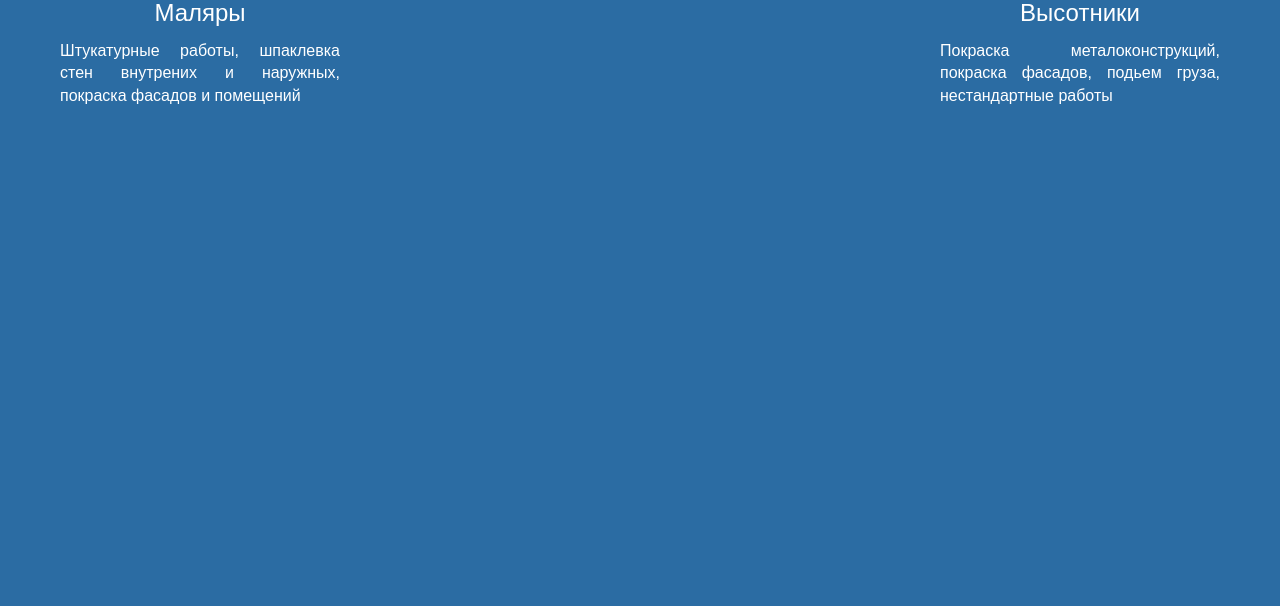
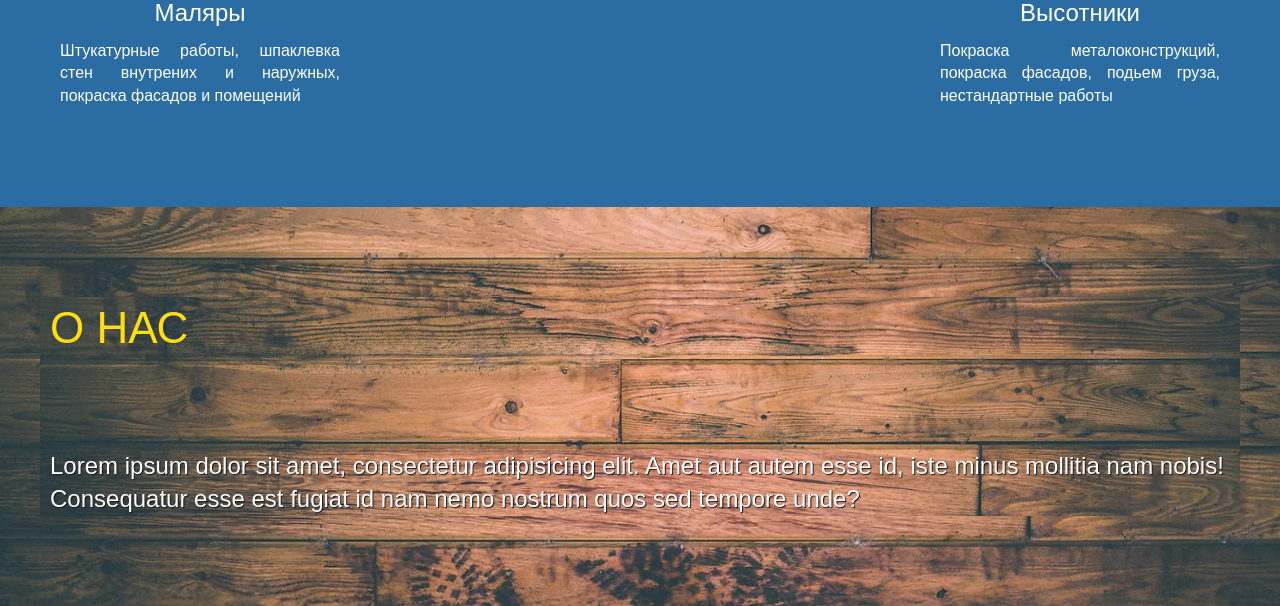
Before and after one commit to ur5fot/brigadecraftsmen, a Django app: page / in a window 1280 px wide. Shown: the part 1406-2012 px from the top of the page. Before the commit the page ends 1510 px from the top, so only its background shows below. Run offline with Django 4.2, Linux system fonts and the light colour scheme; some libraries are stand-ins or nearby versions; some web fonts are replaced.

Commit message:
feat ( index page ) article about

```diff
--- a/construction/main/static/main/css/index.css
+++ b/construction/main/static/main/css/index.css
@@ -122,13 +122,33 @@ img {
     margin-left: 10%;
     margin-top: 100px;
 }
+.article__title {
+    font-size: 44px;
+    color: #ffffff;
+    text-transform: uppercase;
+}
+.article__title--yellow {
+    color: #FFDE11;
+}
+
+.article__text {
+    font-size: 24px;
+}
+
+.article__text--white {
+    color: #ffffff;
+    text-shadow: 1px 1px 1px #1a1a1a;
+}
 
 .article-img__title {
     font-size: 44px;
     color: #ffffff;
     text-transform: uppercase;
 }
+.text-shadow {
+    text-shadow: 1px 1px 1px #1a1a1a;
 
+}
 .article-img__title-sub {
     color: #ffffff;
     font-size: 20px;
@@ -144,7 +164,7 @@ img {
 .article__title {
     font-size: 44px;
     margin-bottom: 90px;
-    text-align: center;
+    /*text-align: center;*/
     text-transform: uppercase;
 }
 
@@ -196,3 +216,10 @@ img {
     margin-top: 10px;
     text-align: justify;
 }
+
+.article-about {
+    background: #6C6C6E url("../img/bg_wall.webp") center;
+    background-size: cover;
+}
+.article-about__text {
+}
--- a/construction/main/templates/main/index.html
+++ b/construction/main/templates/main/index.html
@@ -31,9 +31,9 @@
 
         <article class="article-img">
             <div class="wrap article-img__text-wrap">
-                <h1 class="article-img__title">Звоните</h1>
-                <p class="article-img__title-sub">Спроектируем, построим</p>
-                <a class="number number--yellow number--big" href="tel:+380665222451">+38 (066) 5 222 451</a>
+                <h1 class=" article-img__title text-shadow">Звоните</h1>
+                <p class="article-img__title-sub text-shadow">Спроектируем, построим</p>
+                <a class="number number--yellow number--big text-shadow" href="tel:+380665222451">+38 (066) 5 222 451</a>
             </div>
         </article>
 
@@ -82,7 +82,18 @@
             </div>
         </article>
 
+        <article class="article article-about">
+            <div class="wrap article-about">
+                <h2 class="article__title article__title--yellow article-about__title">О нас</h2>
+
+                <p class="article__text article__text--white article-about__text">Lorem ipsum dolor sit amet, consectetur adipisicing elit. Amet aut autem esse id, iste minus mollitia nam nobis! Consequatur esse est fugiat id nam nemo nostrum quos sed tempore unde?</p>
+
+            </div>
+        </article>
+
     </section>
+
+
 </main>
 </body>
 </html>
```
Also changed, not shown: construction/main/static/main/img/bg_wall.webp (added).
